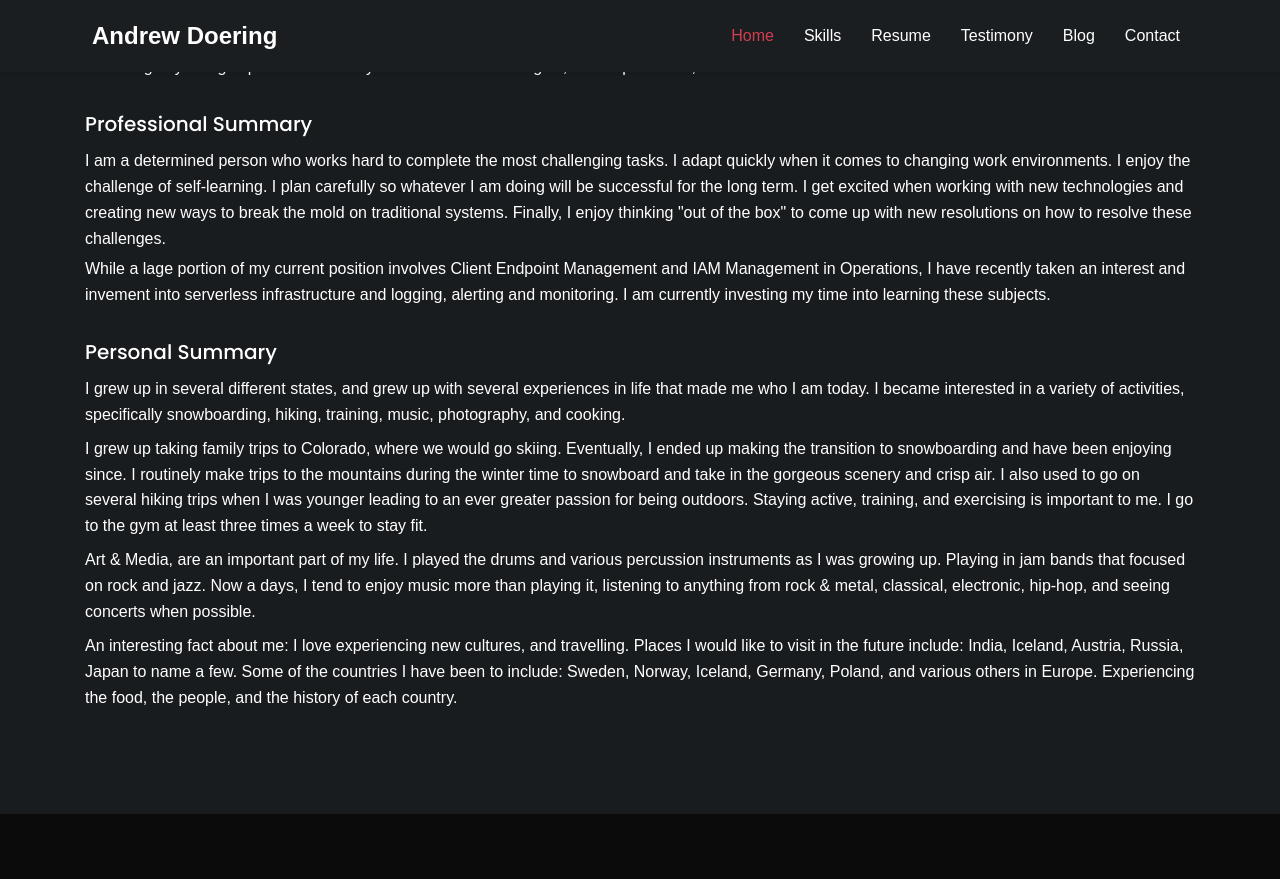
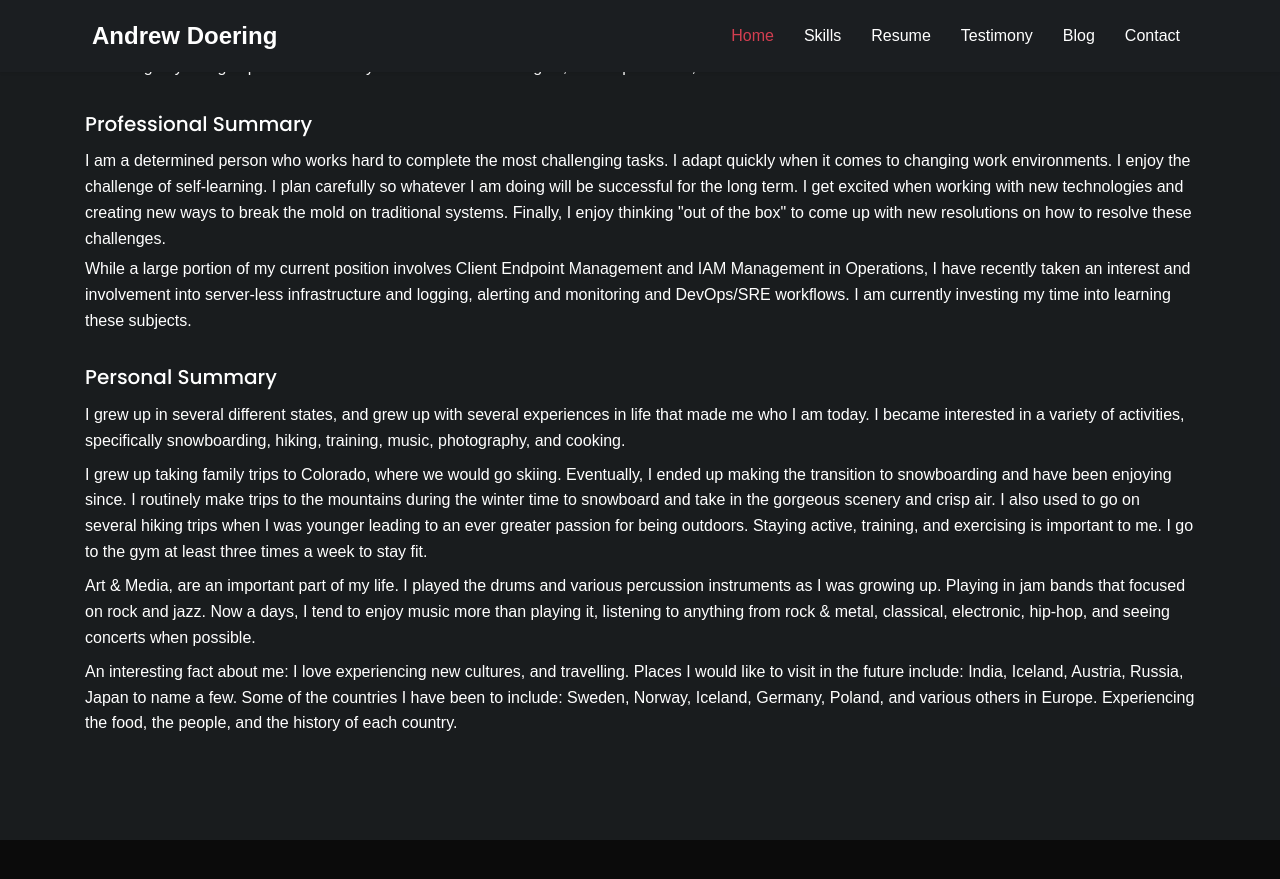
Before and after one commit to delize/delize.github.io, a Jekyll site: the page built from index.md, in a window 1280 px wide and 900 px high, scrolled down 584 px. Shown: the top 879 px of the window. Built offline with Jekyll 4.4.1, drawn with Linux system fonts in a browser that asks for light colours; some web fonts are replaced.

Commit message:
Correct typos

```diff
--- a/_includes/page-about.html
+++ b/_includes/page-about.html
@@ -13,10 +13,10 @@
                         plan carefully so whatever I am doing will be successful for the long term. I get excited when working
                         with new technologies and creating new ways to break the mold on traditional systems. Finally, I enjoy
                         thinking "out of the box" to come up with new resolutions on how to resolve these challenges. </p>
-                    <p class="text-dark mb-1">While a lage portion of my current position involves Client Endpoint Management
-                        and IAM Management in Operations, I have recently taken an interest and invement into serverless
-                        infrastructure and logging, alerting and monitoring. I am currently investing my time into learning
-                        these subjects.</p>
+                    <p class="text-dark mb-1">While a large portion of my current position involves Client Endpoint Management
+                        and IAM Management in Operations, I have recently taken an interest and involvement into server-less
+                        infrastructure and logging, alerting and monitoring and DevOps/SRE workflows. I am currently investing my
+                        time into learning these subjects.</p>
                     <h5 class="pt-4">Personal Summary</h5>
                     <p class="text-dark mb-2">I grew up in several different states, and grew up with several experiences in
                         life that made me who I am today. I became interested in a variety of activities, specifically
```
